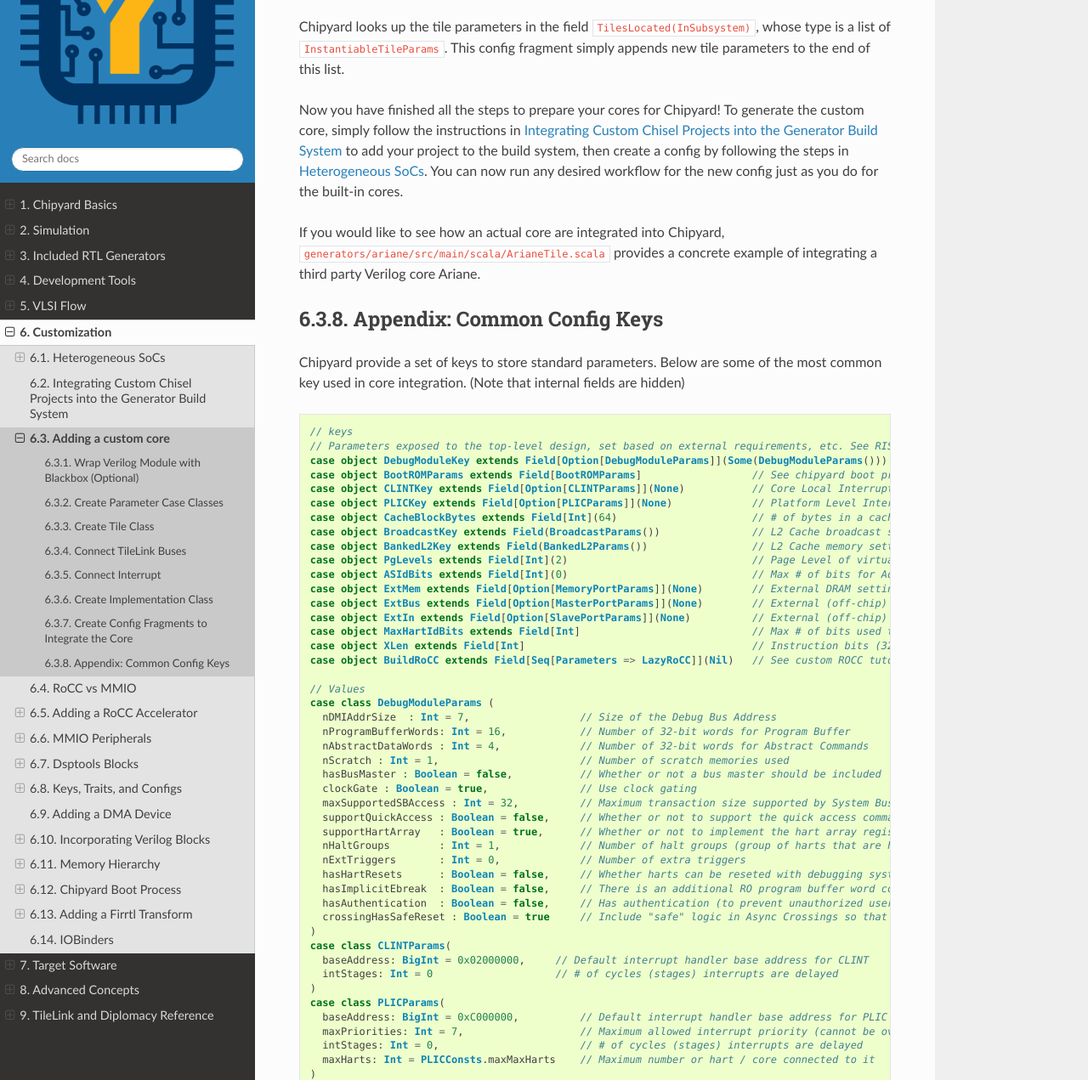
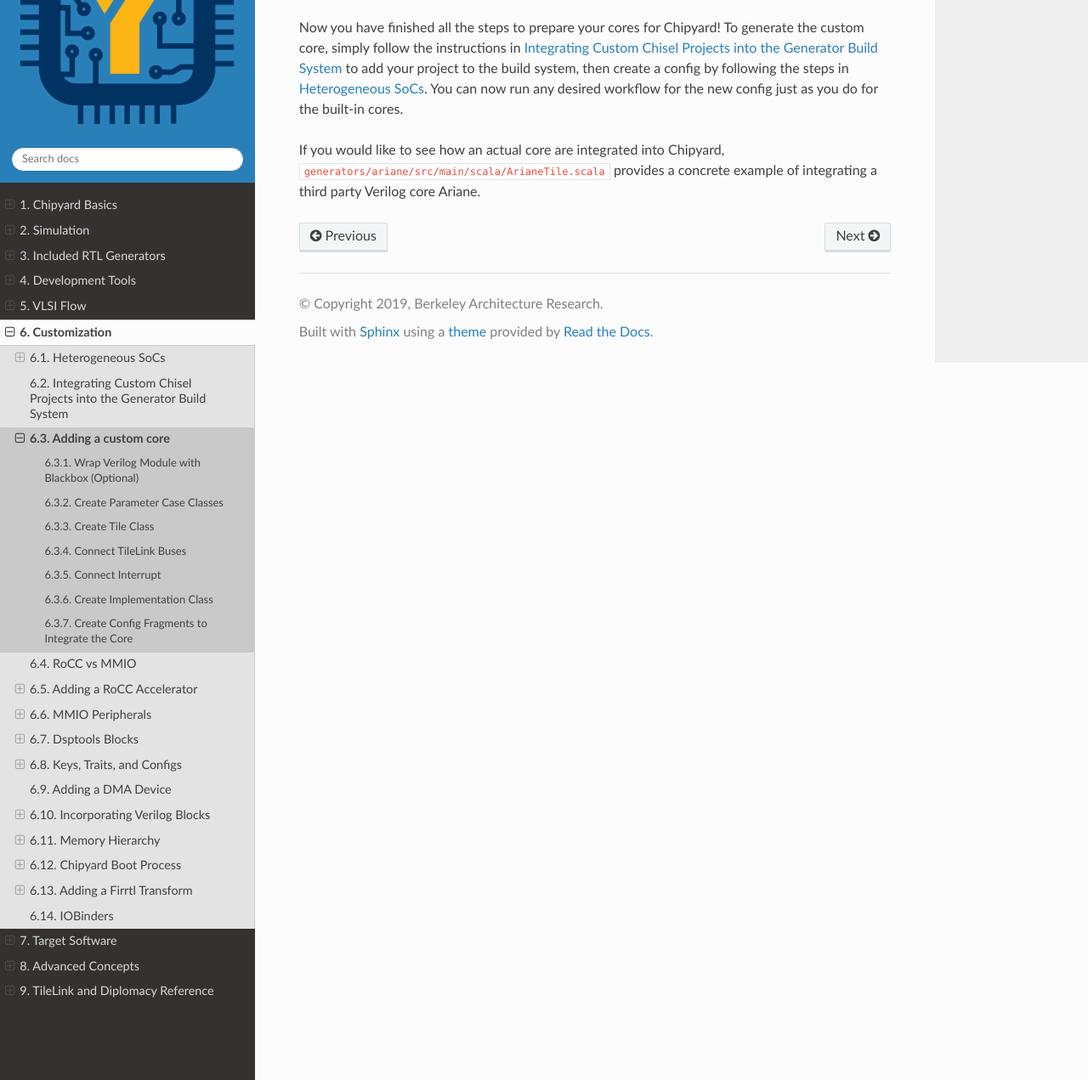
Before and after one commit to ucb-bar/chipyard, a Sphinx documentation site: the page built from docs/Customization/Custom-Core.rst, in a window 1280 px wide and 1400 px high, scrolled down 5509 px, cut to the strip 129-1400 px from the top of the window. Shown: the whole strip at 85% size. Built offline with Sphinx 7.4.7 and the Read the Docs theme 2.0.0, drawn with Linux system fonts in a browser that asks for light colours; some of the changed text lies outside the part shown.

Commit message:
Remove Key List

```diff
--- a/docs/Customization/Custom-Core.rst
+++ b/docs/Customization/Custom-Core.rst
@@ -224,9 +224,6 @@ The implementation class for your core is of the following form:
     :language: scala
     :lines: 145-149, 160
 
-In the body of this class, you can look up any parameters by calling ``p({key})``, where ``{key}`` is the config key of
-the value you want to look up. For a list of frequently used keys, see the appendix below.
-
 If you create an AXI4 node (or equivalents), you will need to connect them to your core. You can connect a port like this:
 
 .. literalinclude:: ../../generators/chipyard/src/main/scala/example/TutorialTile.scala
@@ -252,83 +249,3 @@ You can now run any desired workflow for the new config just as you do for the b
 
 If you would like to see how an actual core are integrated into Chipyard, ``generators/ariane/src/main/scala/ArianeTile.scala``
 provides a concrete example of integrating a third party Verilog core Ariane.
-
-Appendix: Common Config Keys
-----------------------------
-
-Chipyard provide a set of keys to store standard parameters. Below are some of the most common key used in core integration.
-(Note that internal fields are hidden)
-
-.. code-block:: scala
-
-    // keys
-    // Parameters exposed to the top-level design, set based on external requirements, etc. See RISC-V debug specs for more info.
-    case object DebugModuleKey extends Field[Option[DebugModuleParams]](Some(DebugModuleParams()))
-    case object BootROMParams extends Field[BootROMParams]                  // See chipyard boot process tutorial
-    case object CLINTKey extends Field[Option[CLINTParams]](None)           // Core Local Interrupter setting (See SiFive Interrupt Cookbook)
-    case object PLICKey extends Field[Option[PLICParams]](None)             // Platform Level Interrupt Controller setting (See SiFive Interrupt Cookbook)
-    case object CacheBlockBytes extends Field[Int](64)                      // # of bytes in a cache block
-    case object BroadcastKey extends Field(BroadcastParams())               // L2 Cache broadcast setting
-    case object BankedL2Key extends Field(BankedL2Params())                 // L2 Cache memory setting
-    case object PgLevels extends Field[Int](2)                              // Page Level of virtual memory
-    case object ASIdBits extends Field[Int](0)                              // Max # of bits for Address Space Identifer (See specs)
-    case object ExtMem extends Field[Option[MemoryPortParams]](None)        // External DRAM setting
-    case object ExtBus extends Field[Option[MasterPortParams]](None)        // External (off-chip) output bus setting
-    case object ExtIn extends Field[Option[SlavePortParams]](None)          // External (off-chip) input bus setting
-    case object MaxHartIdBits extends Field[Int]                            // Max # of bits used to represent a Hart ID
-    case object XLen extends Field[Int]                                     // Instruction bits (32 or 64)
-    case object BuildRoCC extends Field[Seq[Parameters => LazyRoCC]](Nil)   // See custom ROCC tutorial
-
-    // Values
-    case class DebugModuleParams (
-      nDMIAddrSize  : Int = 7,                  // Size of the Debug Bus Address
-      nProgramBufferWords: Int = 16,            // Number of 32-bit words for Program Buffer
-      nAbstractDataWords : Int = 4,             // Number of 32-bit words for Abstract Commands
-      nScratch : Int = 1,                       // Number of scratch memories used
-      hasBusMaster : Boolean = false,           // Whether or not a bus master should be included
-      clockGate : Boolean = true,               // Use clock gating
-      maxSupportedSBAccess : Int = 32,          // Maximum transaction size supported by System Bus Access logic.
-      supportQuickAccess : Boolean = false,     // Whether or not to support the quick access command.
-      supportHartArray   : Boolean = true,      // Whether or not to implement the hart array register (if >1 hart).
-      nHaltGroups        : Int = 1,             // Number of halt groups (group of harts that are halted together)
-      nExtTriggers       : Int = 0,             // Number of extra triggers
-      hasHartResets      : Boolean = false,     // Whether harts can be reseted with debugging system
-      hasImplicitEbreak  : Boolean = false,     // There is an additional RO program buffer word containing an ebreak
-      hasAuthentication  : Boolean = false,     // Has authentication (to prevent unauthorized users to use debugging system)
-      crossingHasSafeReset : Boolean = true     // Include "safe" logic in Async Crossings so that only one side needs to be reset.
-    )
-    case class CLINTParams(
-      baseAddress: BigInt = 0x02000000,     // Default interrupt handler base address for CLINT
-      intStages: Int = 0                    // # of cycles (stages) interrupts are delayed
-    )
-    case class PLICParams(
-      baseAddress: BigInt = 0xC000000,          // Default interrupt handler base address for PLIC
-      maxPriorities: Int = 7,                   // Maximum allowed interrupt priority (cannot be over 7)
-      intStages: Int = 0,                       // # of cycles (stages) interrupts are delayed
-      maxHarts: Int = PLICConsts.maxMaxHarts    // Maximum number or hart / core connected to it
-    )
-    case class BroadcastParams(
-      nTrackers:  Int     = 4,        // # of broadcast tracker
-      bufferless: Boolean = false     // Bufferless broadcast
-    )
-    case class BankedL2Params(
-      nBanks: Int = 1      // Number of banks in L2 cache
-    )
-    case class MasterPortParams(
-      base: BigInt,                   // Base memory address for this port
-      size: BigInt,                   // Size of this external memory
-      beatBytes: Int,                 // Interface width in bytes
-      idBits: Int,                    // # of bits in the port ID
-      maxXferBytes: Int = 256,        // Maximum bytes in one transfer transaction
-      executable: Boolean = true      // If the data from this port can be executed as instruciton
-    )
-    /** Specifies the width of external slave ports */
-    case class SlavePortParams(
-      beatBytes: Int,     // Interface width in bytes
-      idBits: Int,        // # of bits in the port ID
-      sourceBits: Int     // # of bits in the source address
-    )
-    case class MemoryPortParams(
-      master: MasterPortParams, // The memory port setting
-      nMemoryChannels: Int      // Number of memory channel
-    )
```
